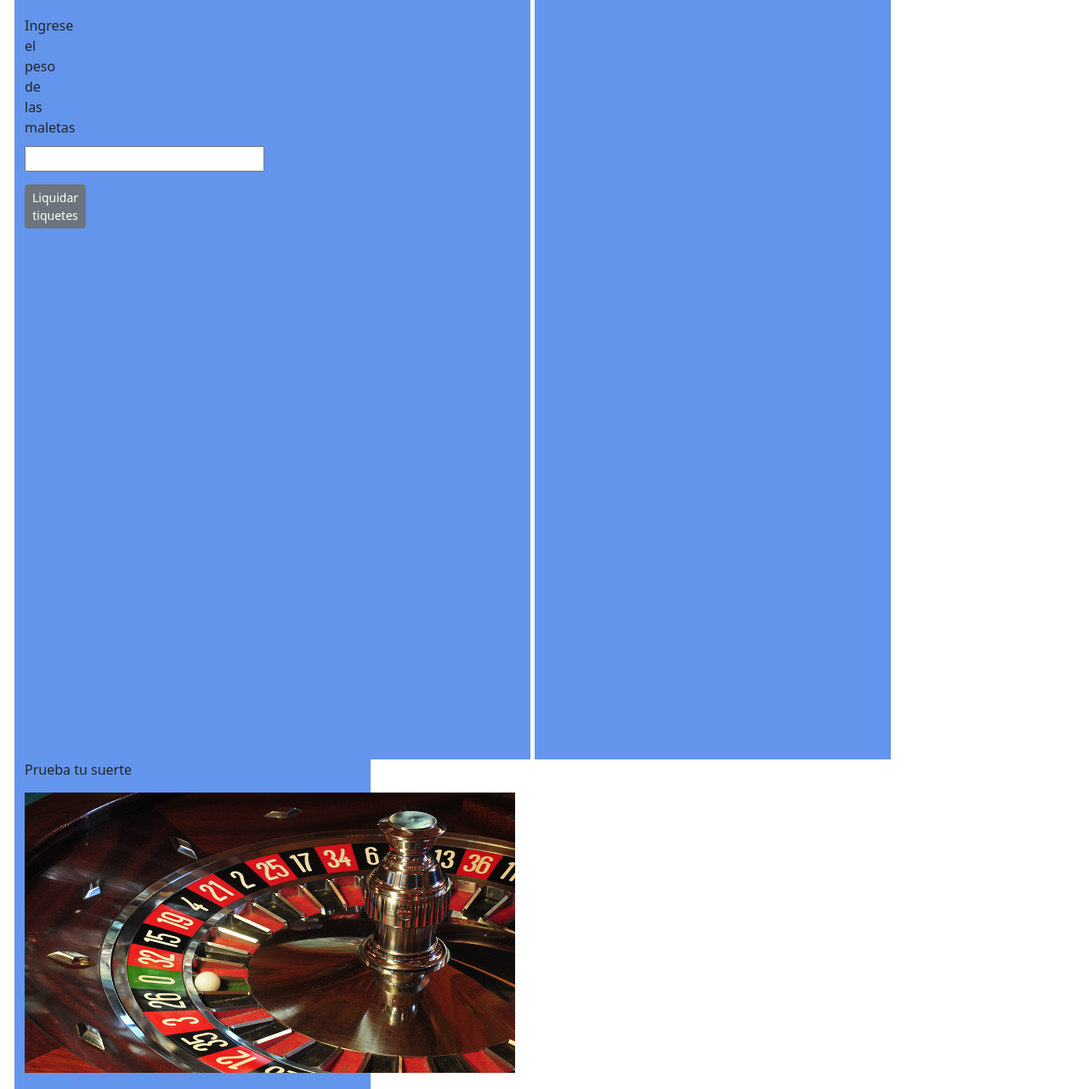
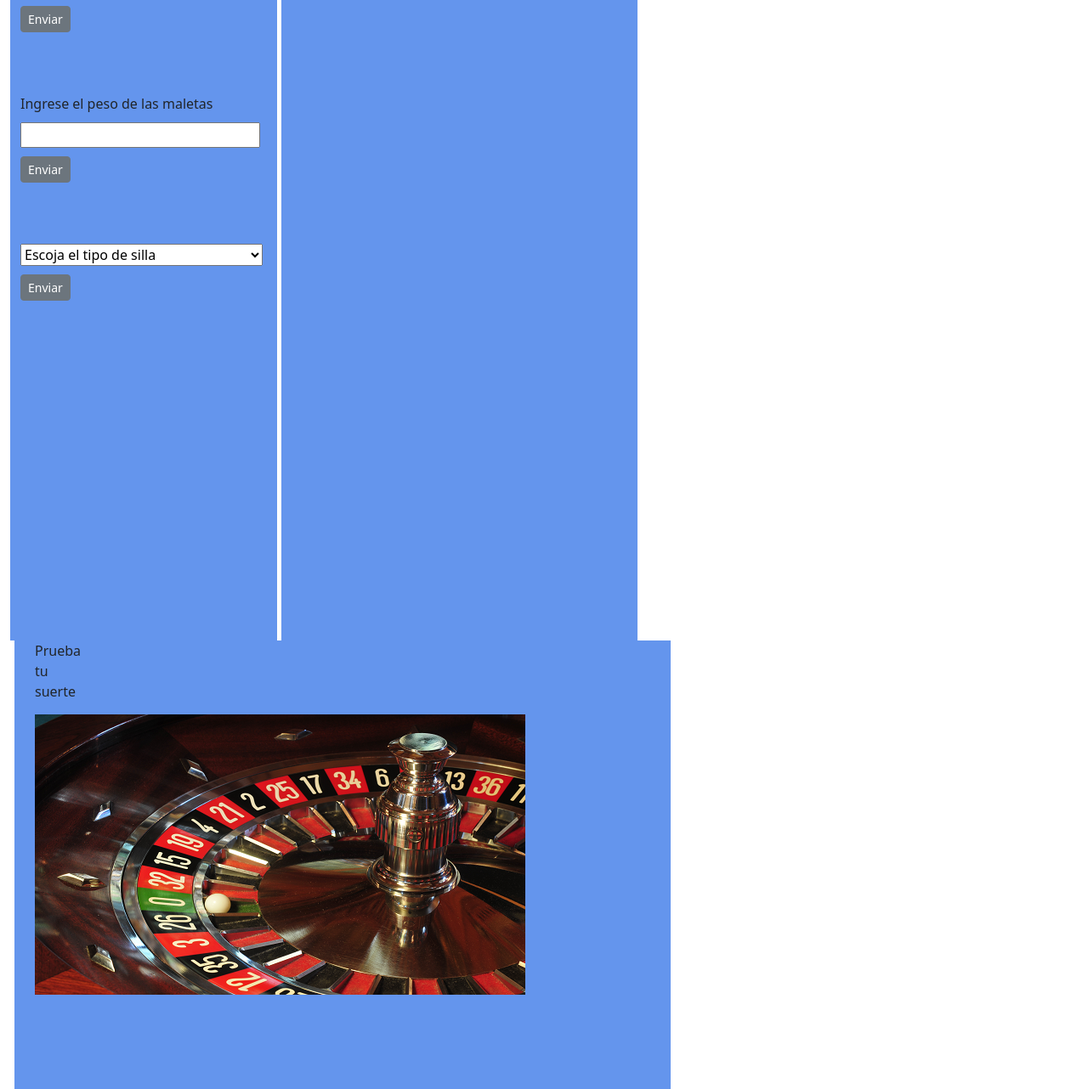
Before and after one commit to VMalware17/LAB1SUPERFLIGHT, a plain HTML site: page index.html in a window 1280 px wide. Shown: the part 478-1760 px from the top of the page at 85% size. Drawn offline with nearby package versions, Linux system fonts and the light colour scheme.

Commit message:
otra actualizacion

```diff
--- a/index.html
+++ b/index.html
@@ -1,5 +1,6 @@
 <!DOCTYPE html>
 <html lang="en">
+
 <head>
     <meta charset="UTF-8">
     <meta http-equiv="X-UA-Compatible" content="IE=edge">
@@ -12,6 +13,7 @@
     <link href="https://cdn.jsdelivr.net/npm/bootstrap@5.2.0/dist/css/bootstrap.min.css" rel="stylesheet" integrity="sha384-gH2yIJqKdNHPEq0n4Mqa/HGKIhSkIHeL5AyhkYV8i59U5AR6csBvApHHNl/vI1Bx" crossorigin="anonymous">
 
 </head>
+
 <body>
     <div class="container-fluid">
         <header class="d-flex content-center py-2" style="background-color:darkblue;padding-left:5px;">
@@ -26,9 +28,7 @@
         </header>
         <div class="container-fluid">
             <div class="row">
-                <div class="col-3" style="background-color:cornflowerblue; padding-bottom:625px; padding-right:595px;margin-left:5px;"><img src="./images/flag-of-colombia-and-plane-on-the-world-map-photo.png" style="margin-top:5px;margin-bottom:15px;">
-
-                    Destino
+                <div class="col-3" style="background-color:cornflowerblue; padding-bottom:400px;"><img src="./images/flag-of-colombia-and-plane-on-the-world-map-photo.png" style="margin-top:5px;margin-bottom:15px;"> Destino
                     <select aria-label="select example" style="padding-right:45px;">
                         <option selected>Escoja su destino</option>
                         <option value="1">Medellin----------------------------------$100.000</option>
@@ -36,19 +36,40 @@
                         <option value="3">Bogota------------------------------------$150.000</option>
                     </select>
                     <br>
+                    <button type="button" class="btn btn-secondary btn-sm" style="margin-top:10px;">Enviar</button>
                     <br>
-                      Ingrese el peso de las maletas
-                        <input style="padding-left:45px; margin-top:10px;" list="datalistOptions" id="exampleDataList" placeholder="" style="text-align:left"><button type="button" class="btn btn-secondary btn-sm" style="margin-top:15px;">Liquidar tiquetes</button>
+                    <br>
+                    <br>
+                    <br>
+                    <label for="texto">Ingrese el peso de las maletas</label>
+                    <input style="padding-left:45px; margin-top:10px;" list="datalistOptions" id="exampleDataList" placeholder="" style="text-align:left">
+                    <br>
+                    <button type="button" class="btn btn-secondary btn-sm" style="margin-top:10px;">Enviar</button>
+                    <br>
+                    <br>
+                    <br>
+                    <br>
+                    <select aria-label="select example" style="padding-right:45px;">
+                        <option selected>Escoja el tipo de silla</option>
+                        <option value="1">Normal</option>
+                        <option value="2">Ejecutiva</option>
+                        <option value="3">VIP(Incluye copa de Whiskey)</option>
+                    </select>
+                    <br>
+                    <button type="button" class="btn btn-secondary btn-sm" style="margin-top:10px;">Enviar</button>
 
                 </div>
                 <div class="col-4" style="background-color:cornflowerblue;margin-left:5px; ">
                     <div class="container-fluid">
-                        <label for="texto">Cantidad de pasajeros </label>
+                        <label for="texto">Cantidad de pasajeros</label>
                         <input class="form-control" style="padding-left:10px;margin-top:10px;" list="datalistOptions" id="exampleDataList" placeholder="" style="text-align:left"><button type="button" class="btn btn-secondary btn-sm" style="margin-top:15px;">Liquidar tiquetes</button>
-                    <img src="./images/Tiquetes.png"/>
                     </div>
                 </div>
-                <div class="col-4" style="background-color:cornflowerblue; padding-bottom:625px; margin-left:5px;">Prueba tu suerte<img src="./images/13-02-27-spielbank-wiesbaden-by-RalfR-093.png" style="margin-top:15px;"></div>
+                <div class="col-4" style="background-color:cornflowerblue; padding-bottom:400px;padding-right:760px; margin-left:5px;">
+                    <div class="container-fluid">
+                        Prueba tu suerte
+                        <img src="./images/13-02-27-spielbank-wiesbaden-by-RalfR-093.png" style="margin-top:15px;">
+                    </div>
                 </div>
 
                 <footer class="text-muted py-4 bg-dark">
@@ -56,12 +77,12 @@
                         <p class="float-end mb-1">
                             <a href="#">Back to top</a>
                         </p>
-              <p class="mb-1">Derechos reservados &copy; 2022 Bootstrap, but please download and customize it for yourself!</p>
+                        <p class="mb-1">Derechos reservados &copy; 2022 Bootstrap, but please download and customize it for yourself!
+                        </p>
                     </div>
                 </footer>
 
-      <script src="https://cdn.jsdelivr.net/npm/bootstrap@5.2.0/dist/js/bootstrap.bundle.min.js"
-        integrity="sha384-A3rJD856KowSb7dwlZdYEkO39Gagi7vIsF0jrRAoQmDKKtQBHUuLZ9AsSv4jD4Xa"
-        crossorigin="anonymous"></script>
+                <script src="https://cdn.jsdelivr.net/npm/bootstrap@5.2.0/dist/js/bootstrap.bundle.min.js" integrity="sha384-A3rJD856KowSb7dwlZdYEkO39Gagi7vIsF0jrRAoQmDKKtQBHUuLZ9AsSv4jD4Xa" crossorigin="anonymous"></script>
 </body>
+
 </html>
```
Also changed, not shown: images/flag-of-colombia-and-plane-on-the-world-map-photo.png. Lines whose indentation alone changed are shown as unchanged.
